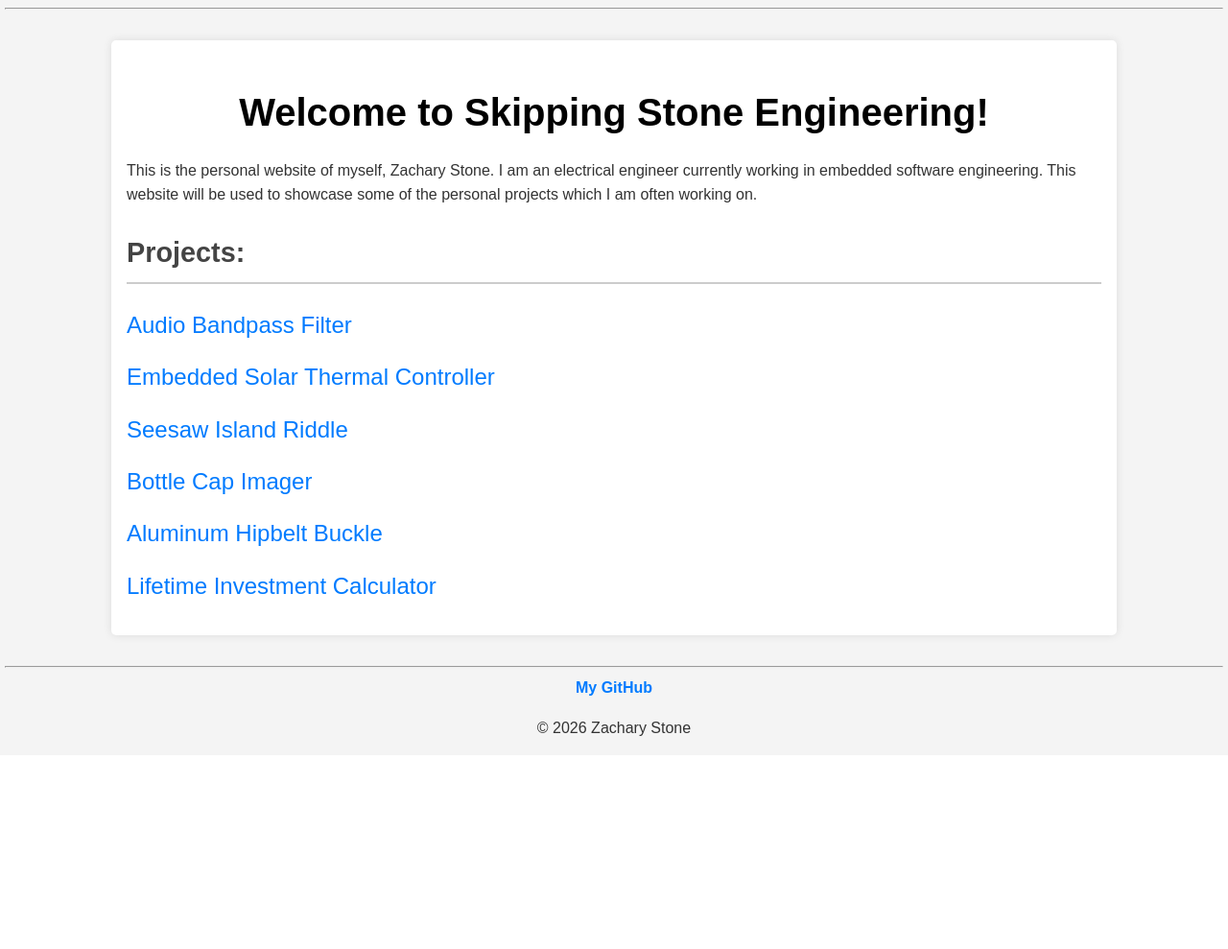
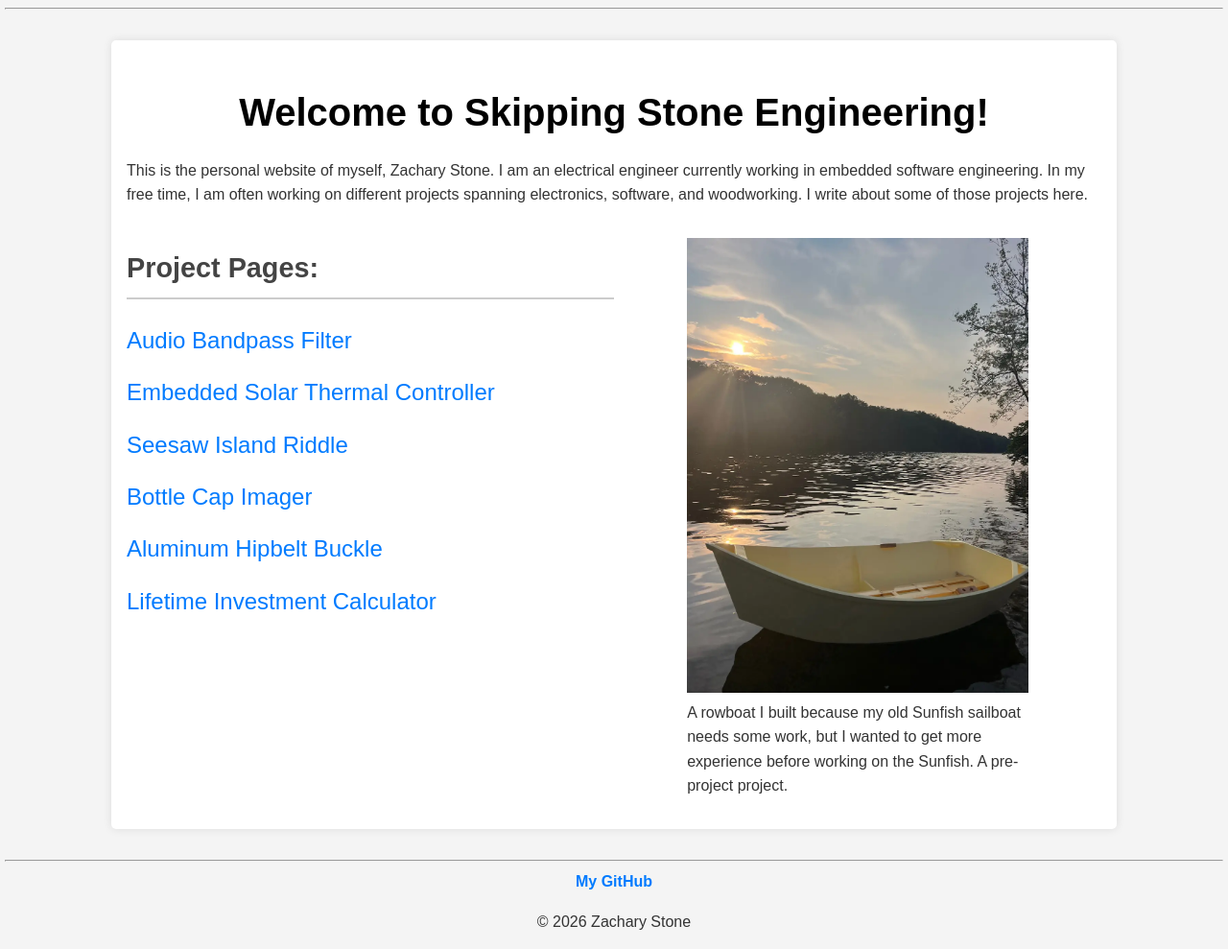
Before and after one commit to Stone071/skipping_stone_eng, a Flask app: page / in a window 1280 px wide. Shown: the part 51-1040 px from the top of the page at 96% size. Before the commit the page ends 818 px from the top, so only its background shows below. Run offline with Flask 3, Linux system fonts and the light colour scheme.

Commit message:
Added rowboat to my homepage. Made figurePicture class for all my flexbox divs containing figures containing pictures.

```diff
--- a/static/styles.css
+++ b/static/styles.css
@@ -112,3 +112,30 @@ table, th, td {
     text-align: center;
     font-size:1.3rem
 }
+
+.homePageColumnBox {
+    display:flex;
+    flex-direction:row
+}
+
+.leftColumn {
+    display:flex;
+    flex-direction:column;
+    justify-content: left;
+    flex:1; /*cause equal sharing in the columns*/
+}
+
+.rightColumn {
+    display:flex;
+    flex-direction:column;
+    justify-content: center;
+    align-items: center;
+    flex:1; /*cause equal sharing in the columns*/
+}
+
+/* The way I like to set up figures for picture display with caption */
+.figurePicture {
+    display: flex;
+    justify-content: center;
+    align-items: center;
+}
--- a/templates/index.html
+++ b/templates/index.html
@@ -5,17 +5,30 @@
     <h1>Welcome to Skipping Stone Engineering!</h1>
     <p>
         This is the personal website of myself, Zachary Stone. I am an electrical engineer currently working in
-        embedded software engineering. This website will be used to showcase some of the personal projects which I am
-        often working on.
+        embedded software engineering. In my free time, I am often working on different projects spanning electronics, software,
+        and woodworking. I write about some of those projects here.
     </p>
 
-    <h2>Projects:</h2>
+    <div class="homePageColumnBox">
+        <div class="leftColumn">
+            <h2>Project Pages:</h2>
             <a class="projectLink" href="{{ url_for('audio_bandpass_filter') }}">Audio Bandpass Filter</a>
             <a class="projectLink" href="{{ url_for('solar_thermal_controller') }}">Embedded Solar Thermal Controller</a>
             <a class="projectLink" href="{{ url_for('seesaw_island_riddle') }}">Seesaw Island Riddle</a>
             <a class="projectLink" href="{{ url_for('bottle_cap_imager') }}">Bottle Cap Imager</a>
             <a class="projectLink" href="{{ url_for('hip_belt_buckle') }}">Aluminum Hipbelt Buckle</a>
             <a class="projectLink" href="{{ url_for('lifetime_investment_calc_page') }}">Lifetime Investment Calculator</a>
+        </div>
+        <div class="rightColumn">
+            <figure style="width: 70%">
+                <img src="{{ url_for('static', filename='my-boat.webp') }}" style="width: 100%"/>
+                <figcaption>
+                    A rowboat I built because my old Sunfish sailboat needs some work, but I wanted to
+                    get more experience before working on the Sunfish. A pre-project project.
+                </figcaption>
+            </figure>
+        </div>
+    </div>
 
     <!-- <a href="">
         <h3>3 Band Equalizer</h3>
--- a/templates/seesaw-island-riddle.html
+++ b/templates/seesaw-island-riddle.html
@@ -39,7 +39,7 @@
         Once I had an algorithm I thought worked, I wrote this program to
         give myself a nice way to test it.
     </p>
-    <div style="display: flex; justify-content: center;">
+    <div class="figurePicture">
         <img src="{{ url_for('static', filename='seesaw_riddle_screenshot.webp')}}"/>
     </div>
     <p>
@@ -110,11 +110,11 @@
     </p>
 
     <h4>Flowchart 1 -- Test 1 was balanced</h4>
-    <div style="display: flex; justify-content: center;">
+    <div class="figurePicture">
         <img width="80%" src="{{ url_for('static', filename='set-IJKL.drawio.svg') }}"/>
     </div>
     <h4>Flowchart 2 -- Test 1 was unbalanced</h4>
-    <div style="display: flex; justify-content: center;">
+    <div class="figurePicture">
         <img width="80%" src="{{ url_for('static', filename='set-ABCDEFGH.drawio.svg') }}"/>
     </div>
 
```
Also changed, not shown: templates/aluminum-hipbelt-buckle.html (+5 -5 lines), templates/audio-bandpass-filter.html (+9 -9 lines), templates/bottle-cap-imager.html (+5 -5 lines). Lines whose indentation alone changed are shown as unchanged.
